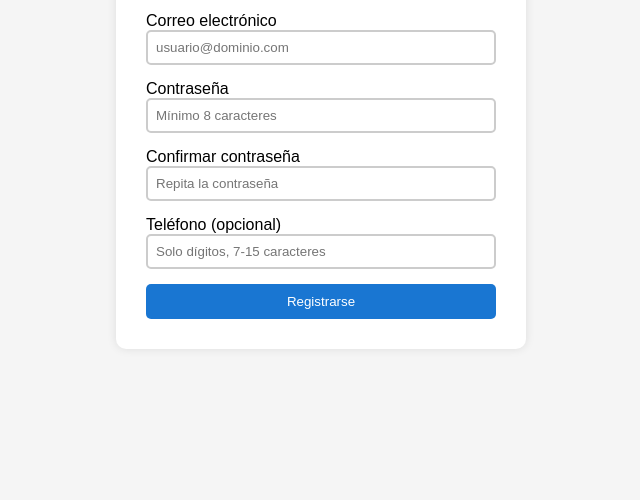
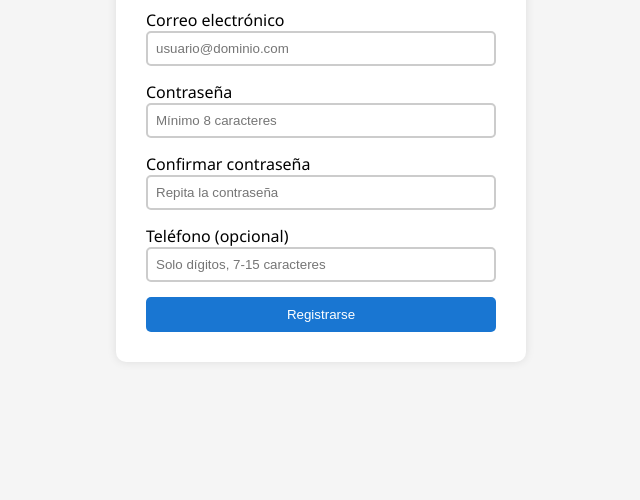
Before and after one commit to Alejafarfan/farfan-post2-u4, a plain HTML site: page index.html in a window 1280 px wide. Shown: the part 316-816 px from the top of the page, without its empty margins (319-959 px from the left). Drawn offline with Linux system fonts and the light colour scheme.

Commit message:
Implementación de estilos CSS y visualizacion

```diff
--- a/styles.css
+++ b/styles.css
@@ -1,5 +1,5 @@
 body {
-    font-family: Arial, Helvetica, sans-serif;
+    font-family: 'Segoe UI', Tahoma, Geneva, Verdana, sans-serif;
     background: #f5f5f5;
     display: flex;
     justify-content: center;
```
